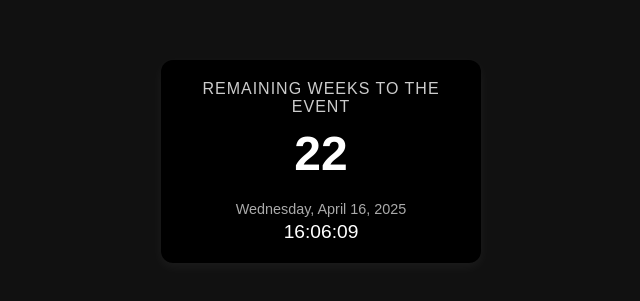
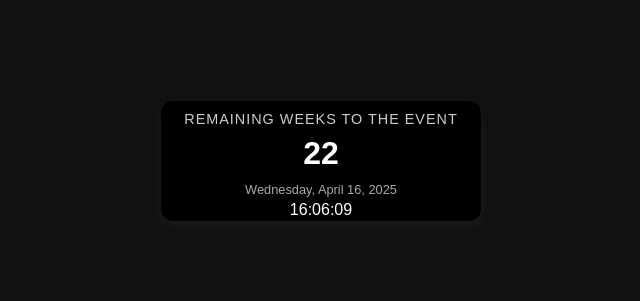
Before and after one commit to Kethsannn/countdown-widget, a plain HTML site: page index.html in a window 1280 px wide. Shown: the part 247-548 px from the top of the page, without its empty margins (319-959 px from the left). Drawn offline with Linux system fonts and the light colour scheme; a web font is replaced by a local one.

Commit message:
Update index.html

```diff
--- a/index.html
+++ b/index.html
@@ -9,18 +9,19 @@
       font-family: 'Puvi', sans-serif;
       background-color: #000;
       color: #fff;
-      padding: 20px;
+      padding: 10px;
       border-radius: 12px;
-      width: 280px;
+      width: 300px;
       box-shadow: 0 4px 12px rgba(255, 255, 255, 0.05);
       display: flex;
       flex-direction: column;
       align-items: center;
+      height: 100px; /* Smaller height */
     }
 
     .title {
-      font-size: 1rem;
-      margin-bottom: 10px;
+      font-size: 0.9rem;
+      margin-bottom: 8px;
       text-align: center;
       text-transform: uppercase;
       letter-spacing: 1px;
@@ -28,20 +29,20 @@
     }
 
     .weeks {
-      font-size: 3rem;
+      font-size: 2rem; /* Reduced font size */
       font-weight: 600;
       color: #fff;
     }
 
     .datetime {
-      margin-top: 20px;
+      margin-top: 10px;
       text-align: center;
-      font-size: 0.9rem;
+      font-size: 0.8rem; /* Slightly smaller font */
       color: #aaa;
     }
 
     .clock {
-      font-size: 1.2rem;
+      font-size: 1rem; /* Reduced clock size */
       font-weight: 500;
       color: #fff;
       margin-top: 4px;
```
